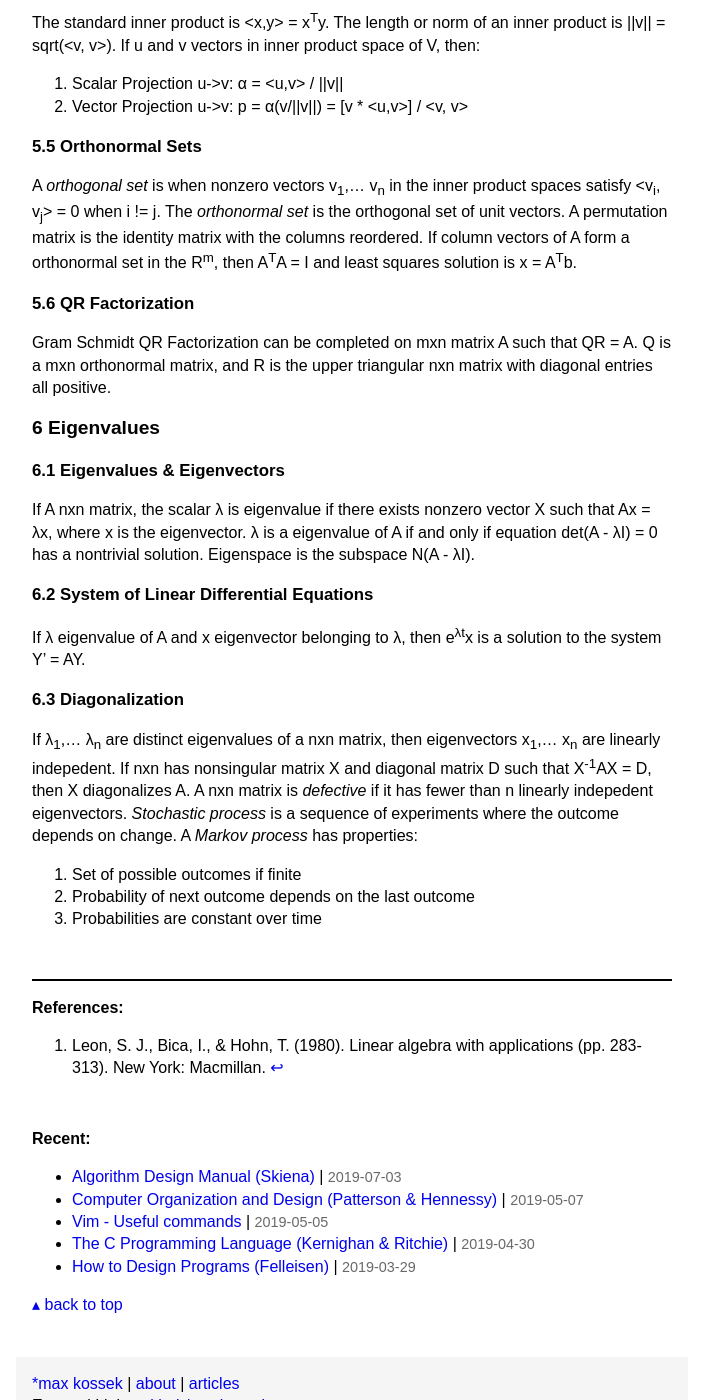
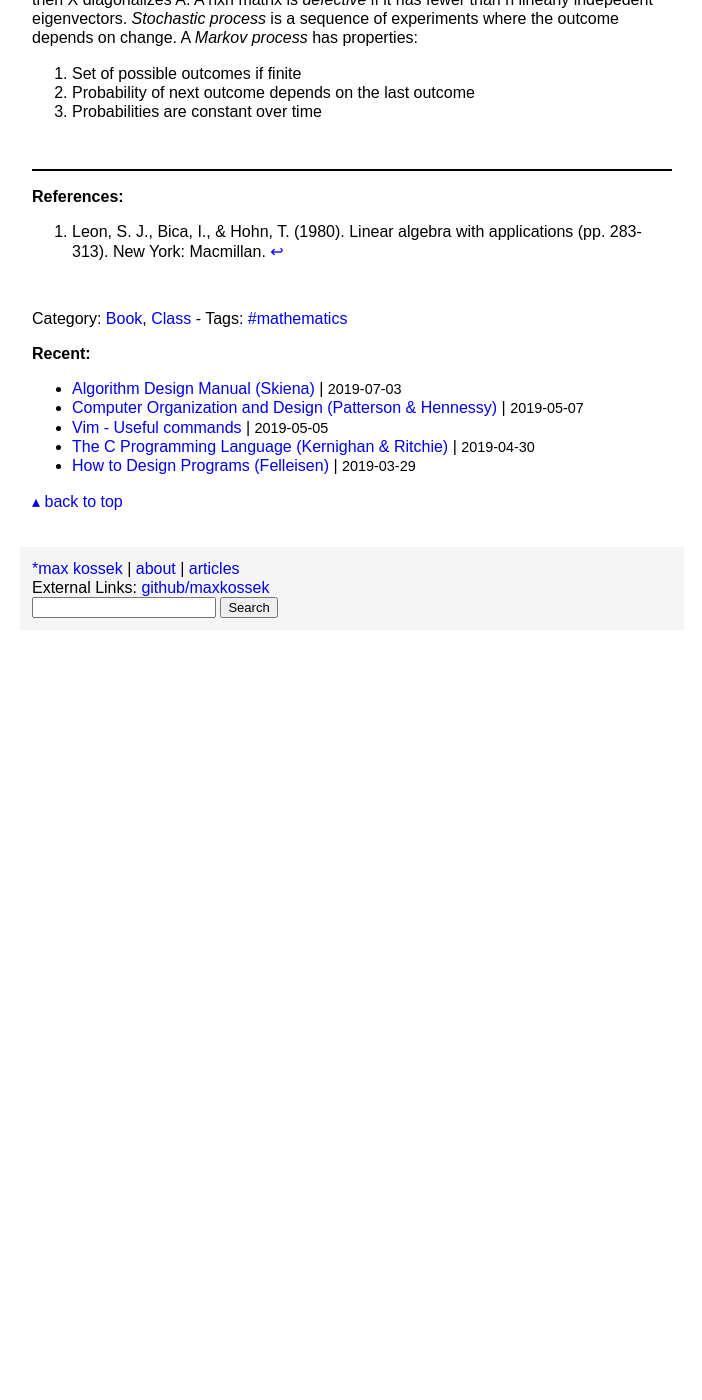
Before and after one commit to maxkossek/maxkossek.github.io, a Jekyll site: the page built from _posts/2019-04-24-linear-algebra.md, in a window 1280 px wide and 1400 px high, scrolled down 5077 px. Shown: the whole window, without its empty margins (288-990 px from the left). Built offline with Jekyll 4.4.1, drawn with Linux system fonts in a browser that asks for light colours; after the commit the page ends 5707 px from its top, so only the background shows below that.

Commit message:
Compact layout

```diff
--- a/_layouts/post.html
+++ b/_layouts/post.html
@@ -16,10 +16,11 @@ layout: default
 </span>
 {% endif %}
 {% if page.tags.size > 0 %}
- - <span class="tag">tags:</span>
+ - <span class="tag">tags:
 {% for tag in page.tags %}
 <a href="{{site.baseurl}}/tags#{{ tag | slugify }}">#{{tag}}</a>{% unless forloop.last %}, {% endunless %}
 {% endfor %}
+</span>
 {% endif %}
 </span>
 </header>
@@ -28,6 +29,24 @@ layout: default
 {{ content }}
 
 <aside class="related" style="margin-top: 3rem">
+
+<p>
+{% if page.categories.size > 0 %}
+<span class="category">Category:
+{% for category in page.categories %}
+<a href="{{site.baseurl}}/categories#{{ category | slugify }}">{{category | capitalize}}</a>{% unless forloop.last %}, {% endunless %}
+{% endfor %}
+</span>
+{% endif %}
+{% if page.tags.size > 0 %}
+ - <span class="tag">Tags:
+{% for tag in page.tags %}
+<a href="{{site.baseurl}}/tags#{{ tag | slugify }}">#{{tag}}</a>{% unless forloop.last %}, {% endunless %}
+{% endfor %}
+</span>
+{% endif %}
+</p>
+
 <strong>Recent:</strong>
 <ul>
 {% for post in site.related_posts limit:5 %}
--- a/about/index.html
+++ b/about/index.html
@@ -12,10 +12,12 @@ description: Max Kossek is a computer science student currently located in Phoen
 <div>
 <table>
 <tr><td><strong>Name:</strong></td><td>Max Kossek</td></tr>
-<tr><td><strong>Contact:</strong></td><td>maxkossek [at] gmail [dot] com</td></tr>
+<tr><td><strong>Email:</strong></td><td><a href="mailto: &#109;&#097;&#120;&#107;&#111;&#115;&#115;&#101;&#107;&#064;&#103;&#109;&#097;&#105;&#108;&#046;&#099;&#111;&#109;">&#109;&#097;&#120;&#107;&#111;&#115;&#115;&#101;&#107;&#064;&#103;&#109;&#097;&#105;&#108;&#046;&#099;&#111;&#109;</a></td></tr>
+<tr><td><strong>GitHub:</strong></td><td><a rel="noopener" target="_blank" href="https://github.com/maxkossek">maxkossek</a></td></tr>
+<tr><td><strong>GPG:</strong></td><td>F5B0 0707 D770 0F53 49D4  F180 DCDA 8B18 CEB1 8A89</td></tr>
 <tr><td><strong>Field:</strong></td><td>Student (Computer Science)</td></tr>
 <tr><td><strong>Location:</strong></td><td>Phoenix, AZ</td></tr>
-<tr><td><strong>Languages:</strong></td><td>C, C++, Python, Java, Scheme, LISP, HTML, CSS, PHP</td></tr>
+<tr><td><strong>Languages:</strong></td><td>C, C++, Python, Perl, Java, Scheme, LISP, HTML, CSS, PHP, Assembly</td></tr>
 <tr><td><strong>Tools:</strong></td><td>Macintosh, Vim, Zsh</td></tr>
 <tr><td><strong>Interests:</strong></td><td>Computer Science, Economics, Probability & Statistics, Philosophy, Music, Weightlifting, Baseball</td></tr>
 </table>
--- a/css/main.css
+++ b/css/main.css
@@ -2,12 +2,12 @@
 body {
     text-rendering: optimizeLegibility;
     font-family: sans-serif;
-    line-height: 1.4;
+    line-height: 1.2;
     margin: 0;
 }
 main, footer, header {
     max-width: 40rem;
-    padding: 1rem;
+    padding: 0.75rem;
     margin: auto;
 }
 
@@ -31,24 +31,9 @@ h3 {
     font-size: 1.05rem;
 }
 
-
-/* Code */
-pre, code {
-    font-family: monospace;
-    background: whitesmoke;
-    font-size: 0.95rem;
-    padding: 1em;
-    overflow: auto;
-}
-code {
-    padding: 0px 2px;
-}
-
-
 /* Page Elements */
 .meta {
     font-size: 0.9rem;
-    color: dimgray;
 }
 .toc {
     background: whitesmoke;
@@ -79,7 +64,6 @@ code {
 table {
     border-collapse: collapse;
     border-spacing: 0px;
-    font-size: 0.95rem;
 }
 td, th {
     padding-right: 1.5rem;
```
